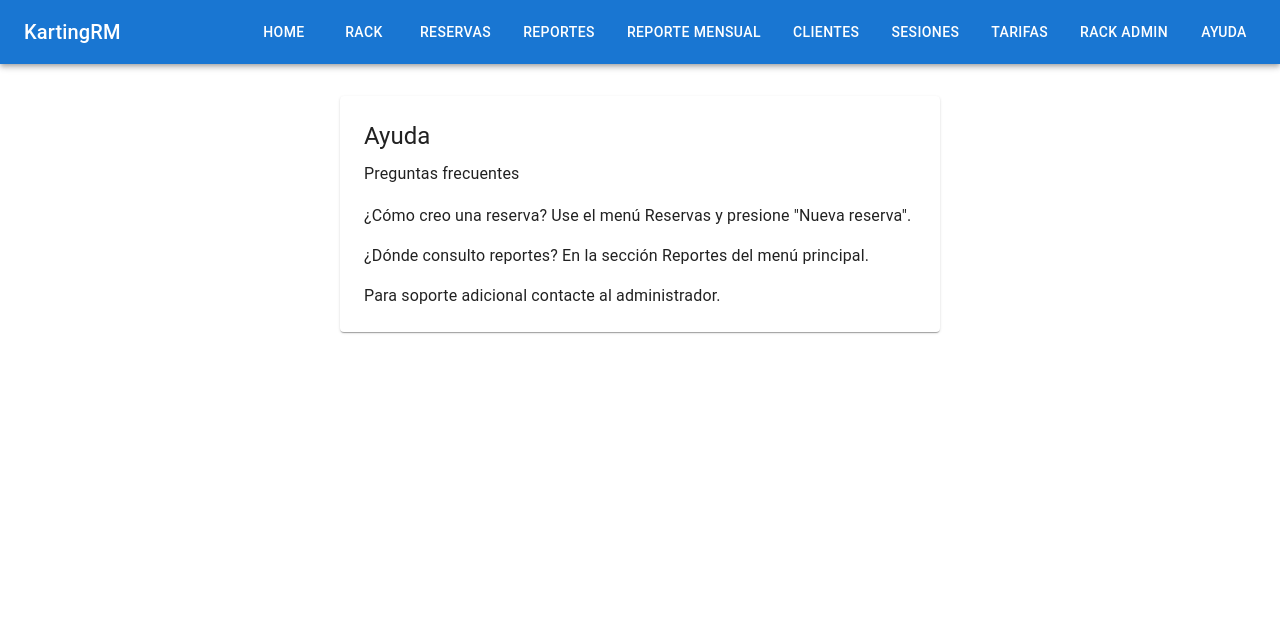
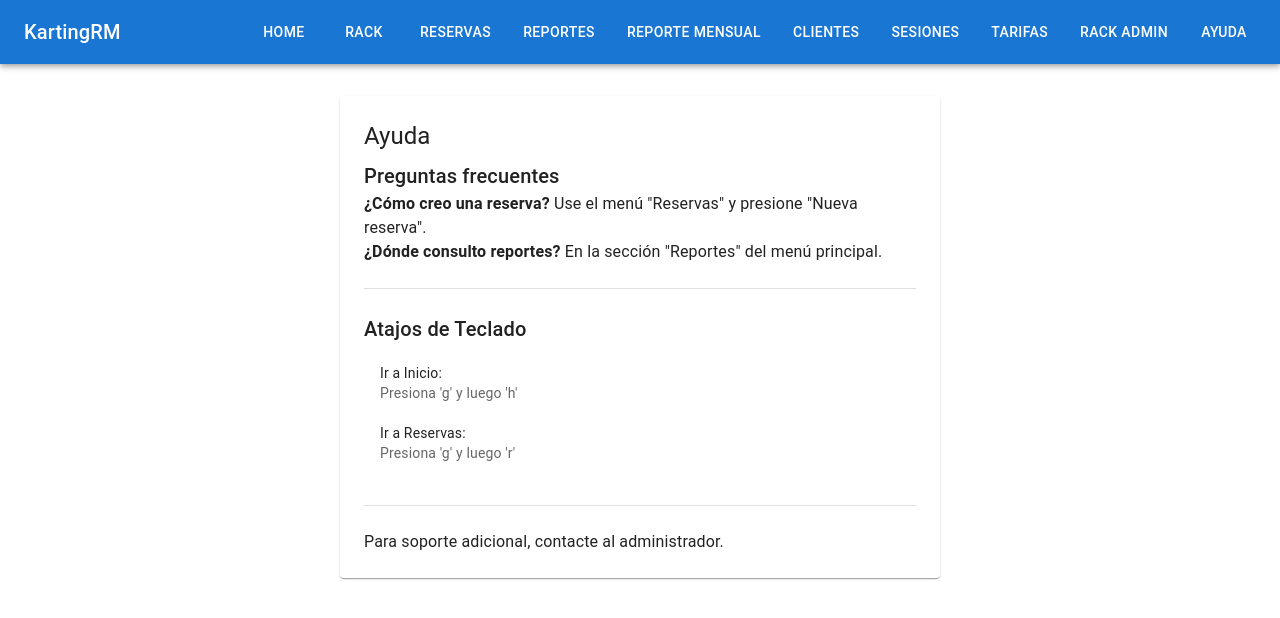
Before and after one commit to xshift007/karting_final, a React (Vite) app in the folder kartingrm-frontend/: page /help in a window 1280 px wide. Shown: the top 618 px of the page. Built offline with nearby package versions, Linux system fonts and the light colour scheme.

Commit message:
Mejora interfaz y experiencia de usuario

```diff
--- a/kartingrm-frontend/src/pages/Help.jsx
+++ b/kartingrm-frontend/src/pages/Help.jsx
@@ -1,14 +1,29 @@
-import { Paper, Typography, Stack } from '@mui/material'
+import { Paper, Typography, Stack, List, ListItem, ListItemText, Divider } from '@mui/material'
 
 export default function Help(){
   return (
-    <Paper sx={{p:3, maxWidth:600, mx:'auto'}}>
+    <Paper sx={{ p: 3, maxWidth: 600, mx: 'auto' }}>
       <Typography variant="h5" gutterBottom>Ayuda</Typography>
-      <Stack spacing={2}>
-        <Typography variant="subtitle1">Preguntas frecuentes</Typography>
-        <Typography>¿Cómo creo una reserva? Use el menú Reservas y presione "Nueva reserva".</Typography>
-        <Typography>¿Dónde consulto reportes? En la sección Reportes del menú principal.</Typography>
-        <Typography>Para soporte adicional contacte al administrador.</Typography>
+      <Stack spacing={3}>
+        <section>
+          <Typography variant="h6">Preguntas frecuentes</Typography>
+          <Typography><b>¿Cómo creo una reserva?</b> Use el menú "Reservas" y presione "Nueva reserva".</Typography>
+          <Typography><b>¿Dónde consulto reportes?</b> En la sección "Reportes" del menú principal.</Typography>
+        </section>
+        <Divider />
+        <section>
+          <Typography variant="h6">Atajos de Teclado</Typography>
+          <List dense>
+            <ListItem>
+              <ListItemText primary="Ir a Inicio:" secondary="Presiona 'g' y luego 'h'" />
+            </ListItem>
+            <ListItem>
+              <ListItemText primary="Ir a Reservas:" secondary="Presiona 'g' y luego 'r'" />
+            </ListItem>
+          </List>
+        </section>
+        <Divider />
+        <Typography>Para soporte adicional, contacte al administrador.</Typography>
       </Stack>
     </Paper>
   )
--- a/kartingrm-frontend/src/pages/NotFound.jsx
+++ b/kartingrm-frontend/src/pages/NotFound.jsx
@@ -1 +1,18 @@
-export default () => <h2>404 – Página no encontrada</h2>
+import { Button, Paper, Typography } from '@mui/material'
+import { Link as RouterLink } from 'react-router-dom'
+
+export default function NotFound() {
+  return (
+    <Paper sx={{ p: 4, textAlign: 'center' }}>
+      <Typography variant="h4" gutterBottom>
+        404 – Página no encontrada
+      </Typography>
+      <Typography sx={{ mb: 2 }}>
+        Lo sentimos, la página que buscas no existe.
+      </Typography>
+      <Button component={RouterLink} to="/home" variant="contained">
+        Volver al Inicio
+      </Button>
+    </Paper>
+  )
+}
--- a/kartingrm-frontend/src/pages/ReservationsList.jsx
+++ b/kartingrm-frontend/src/pages/ReservationsList.jsx
@@ -3,39 +3,60 @@ import { useEffect, useState } from 'react'
 import { useNavigate } from 'react-router-dom'
 import {
   Table, TableHead, TableBody, TableRow, TableCell,
-  Paper, Button, Stack, Typography
+  Paper, Button, Stack, Typography, CircularProgress, Box
 } from '@mui/material'
 import reservationService from '../services/reservation.service'
 import { useNotify } from '../hooks/useNotify'
+import ConfirmDialog from '../components/ConfirmDialog'
 
 export default function ReservationsList() {
   const [list, setList] = useState([])
+  const [loading, setLoading] = useState(true)
+  const [confirm, setConfirm] = useState({ open: false, id: null })
   const navigate = useNavigate()
   const notify = useNotify()
 
   /* carga con AbortController */
   useEffect(() => {
     const controller = new AbortController()
-
-    const load = () =>
+    setLoading(true)
     reservationService.list({ signal: controller.signal })
       .then(r => setList(r.data))
       .catch(err => {
         if (!controller.signal.aborted) console.error(err)
       })
+      .finally(() => setLoading(false))
 
-    load()
     return () => controller.abort()
   }, [])
 
-  const reload = () =>
-    reservationService.list().then(r => setList(r.data))
+  const reload = () => {
+    setLoading(true)
+    reservationService.list()
+      .then(r => setList(r.data))
+      .finally(() => setLoading(false))
+  }
 
-  const cancel = id =>
-    reservationService.cancel(id).then(reload)
-      .catch(err => notify(err.response?.data?.message || err.message,'error'))
+  const cancel = id => {
+    reservationService.cancel(id)
+      .then(() => {
+        reload()
+        notify('Reserva cancelada', 'success')
+      })
+      .catch(err => notify(err.response?.data?.message || err.message, 'error'))
+      .finally(() => setConfirm({ open: false, id: null }))
+  }
+
+  if (loading) {
+    return (
+      <Box sx={{ display: 'flex', justifyContent: 'center', p: 4 }}>
+        <CircularProgress />
+      </Box>
+    )
+  }
 
   return (
+    <>
       <Paper sx={{ p:2 }}>
         <Stack direction="row" justifyContent="space-between" sx={{ mb:2 }}>
           <Typography variant="h6">Reservas</Typography>
@@ -67,7 +88,7 @@ export default function ReservationsList() {
                 <TableCell>
                   {r.status === 'PENDING' &&
                     <Button color="error" size="small"
-                    onClick={() => cancel(r.id)}>
+                      onClick={() => setConfirm({ open: true, id: r.id })}>
                       Cancelar
                     </Button>}
                 </TableCell>
@@ -76,5 +97,12 @@ export default function ReservationsList() {
           </TableBody>
         </Table>
       </Paper>
+      <ConfirmDialog
+        open={confirm.open}
+        msg="¿Estás seguro de que quieres cancelar esta reserva?"
+        onClose={() => setConfirm({ open: false, id: null })}
+        onConfirm={() => cancel(confirm.id)}
+      />
+    </>
   )
 }
--- a/kartingrm-frontend/src/pages/WeeklyRack.jsx
+++ b/kartingrm-frontend/src/pages/WeeklyRack.jsx
@@ -8,7 +8,8 @@ import sessionService from '../services/session.service'
 import { format, addDays, startOfWeek } from 'date-fns'
 import { useNavigate } from 'react-router-dom'
 
-const DOW = ['MONDAY','TUESDAY','WEDNESDAY','THURSDAY','FRIDAY','SATURDAY','SUNDAY']
+const DOW_EN = ['MONDAY','TUESDAY','WEDNESDAY','THURSDAY','FRIDAY','SATURDAY','SUNDAY']
+const DOW_ES = ['LUNES','MARTES','MIÉRCOLES','JUEVES','VIERNES','SÁBADO','DOMINGO']
 
 export default function WeeklyRack({ onCellClickAdmin }) {
   const [rack, setRack] = useState({})          // nunca null
@@ -75,7 +76,7 @@ export default function WeeklyRack({ onCellClickAdmin }) {
         <TableHead>
           <TableRow>
             <TableCell sx={{ fontWeight:'bold' }}>Hora</TableCell>
-            {DOW.map(d=>(
+            {DOW_ES.map(d=>(
               <TableCell key={d} sx={{ fontWeight:'bold', textAlign:'center' }}>
                 {d.slice(0,3)}
               </TableCell>
@@ -90,17 +91,17 @@ export default function WeeklyRack({ onCellClickAdmin }) {
               <TableRow key={range}>
                 <TableCell sx={{ fontWeight:500 }}>{range}</TableCell>
 
-                {DOW.map(d=>{
-                  const ses = rack?.[d]?.find(s=>s.startTime === start)
+                {DOW_EN.map((dayKey, index) => {
+                  const ses = rack?.[dayKey]?.find(s=>s.startTime === start)
 
-                  if (!ses) return <TableCell key={d+range}></TableCell>
+                  if (!ses) return <TableCell key={DOW_ES[index] + range}></TableCell>
 
                   const pct     = ses.participantsCount / ses.capacity
                   const isFull  = pct === 1
                   const label   = `${ses.participantsCount}/${ses.capacity}`
 
                   return (
-                    <TableCell key={d+range} sx={{ p:0 }}>
+                    <TableCell key={DOW_ES[index] + range} sx={{ p:0 }}>
                       <Tooltip title={`Reservados ${label}`}>
                         <Box
                           sx={{
```
Lines whose indentation alone changed are shown as unchanged.
